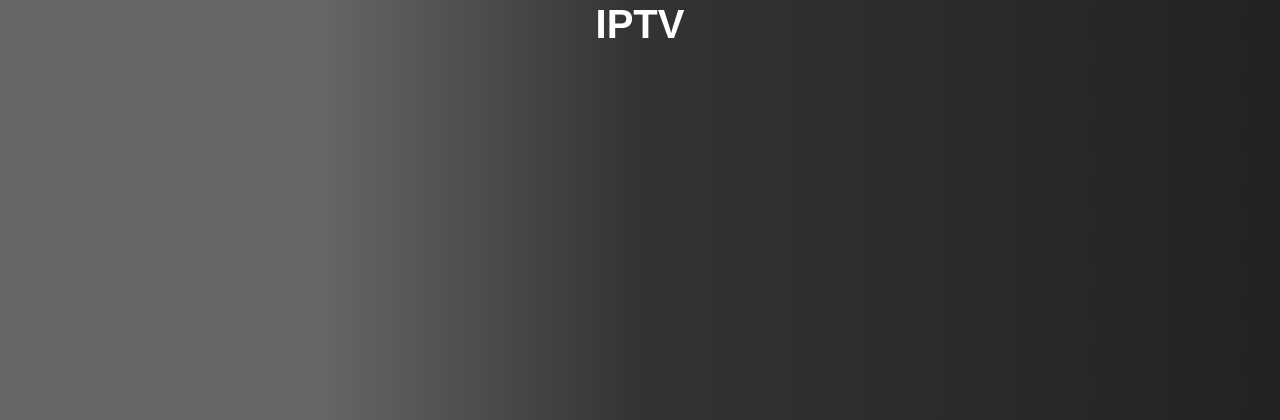
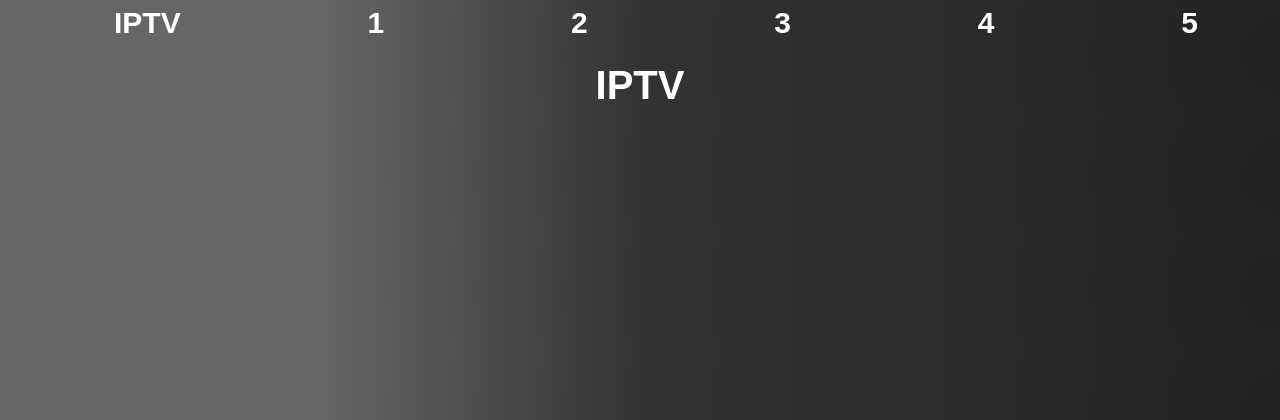
Before and after one commit to kinggame222/iptv, a PHP site: page / in a window 1280 px wide. Shown: the top 420 px of the page. Run offline with PHP 8.4, Linux system fonts and the light colour scheme.

Commit message:
la barre de navigation
juste en css parce que jetais trop vache XD

```diff
--- a/index.html
+++ b/index.html
@@ -12,8 +12,20 @@
 </head>
 
 <body>
+    <div class="container" >
+        <ul class="barre-haut">
+            <li><a href="index.html">IPTV</a></li>
+
+            <li><a href="">1</a></li>
+            <li><a href="">2</a></li>
+            <li><a href="">3</a></li>
+            <li><a href="">4</a></li>
+            <li><a href="">5</a></li>
+        </ul>
+    </div>
+
     <h1>IPTV</h1>
-    <footer class="copyright fixed-bottom">Copyright © 2022 Antoine et William.Tous droits réservés</footer>
+    <footer class="copyright fixed-bottom">Copyright © 2022 Antoine et William . Tous droits réservés</footer>
 </body>
 
 </html>
--- a/style.css
+++ b/style.css
@@ -3,12 +3,33 @@
     color: white;
     text-align: center;
 }
-body{
+
+body, html {
     background: radial-gradient(circle at 100%, #222, #333 50%, #666 75%);
     color: white;
     font-family: "Myriad Pro", Myriad, "Liberation Sans", "Nimbus Sans L", "Helvetica Neue", Helvetica, Arial, sans-serif;
 }
-h1{
+
+h1 {
     font-weight: bold;
     text-align: center;
 }
+
+ul {
+    list-style-type: none;
+    display: flex;
+    flex-direction: row;
+    flex-wrap: nowrap;
+    justify-content: space-between;
+}
+
+.barre-haut li a {
+    color: white;
+    text-decoration: none;
+    text-align: center;
+}
+
+li a {
+    font-size: 30px;
+    font-weight: bold;
+}
```
